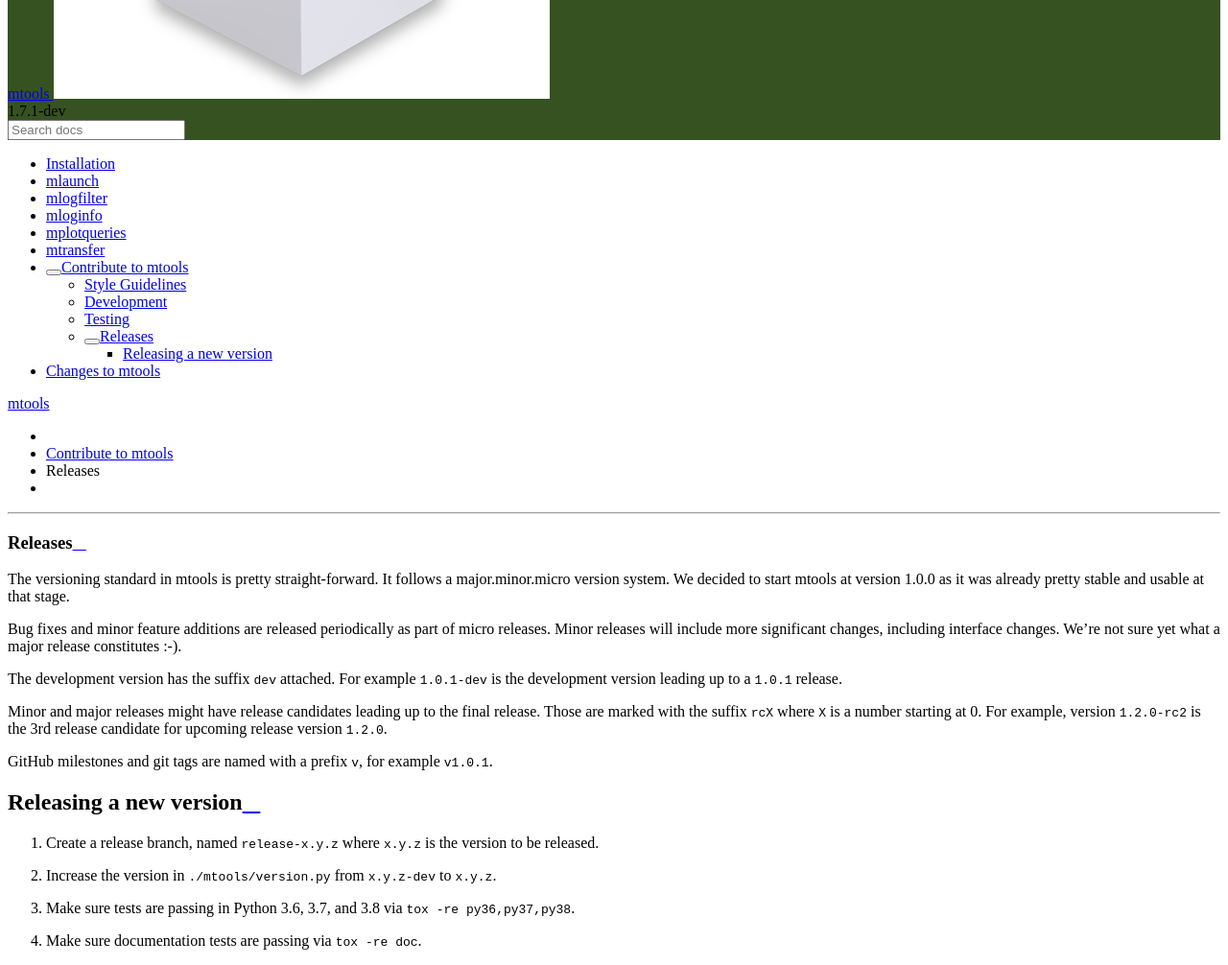
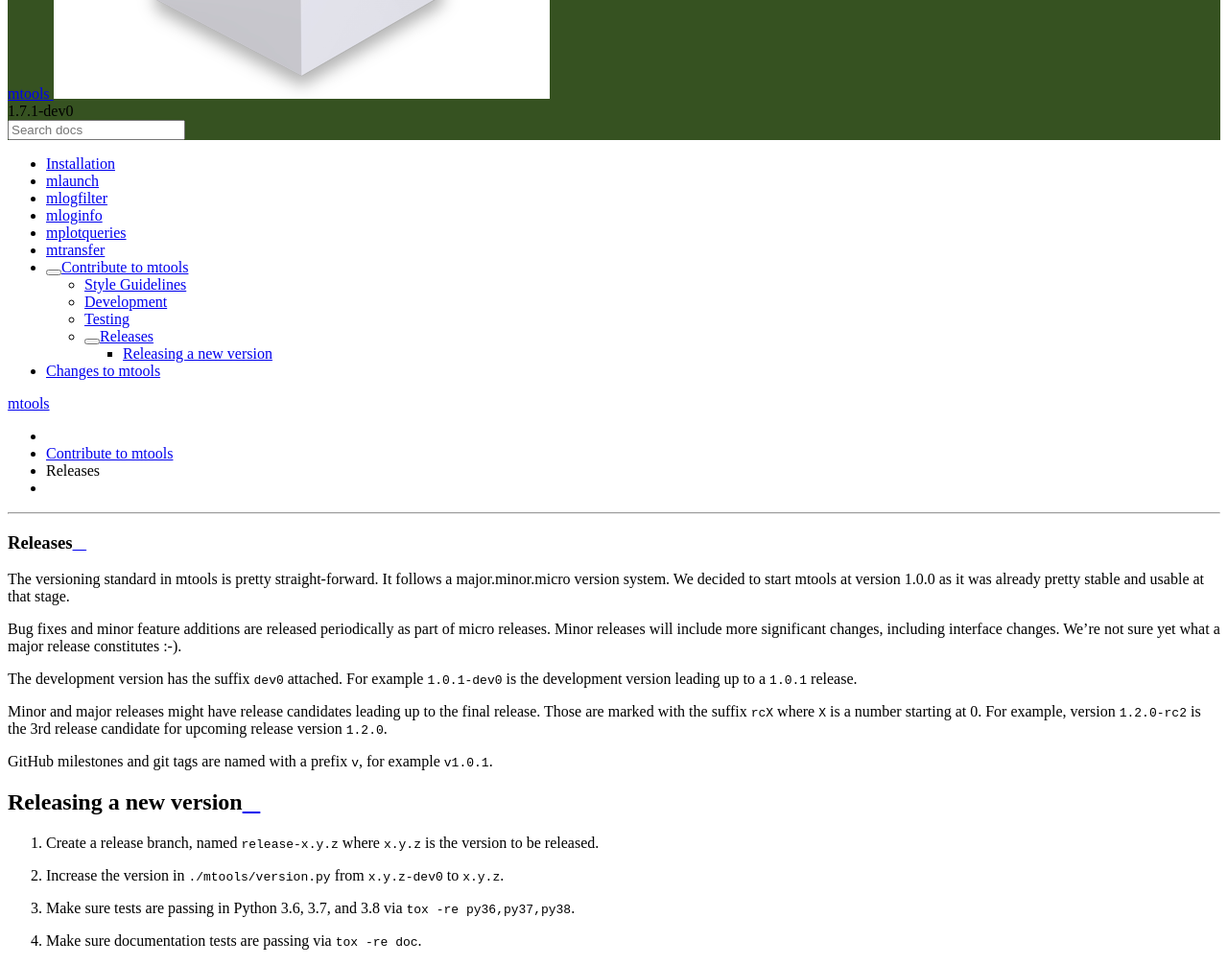
Before and after one commit to rueckstiess/mtools, a Sphinx documentation site: the page built from doc/release.rst, in a window 1280 px wide and 1400 px high. Shown: the part 278-1284 px from the top of the window at 96% size. Built offline with Sphinx 7.4.7 and the Read the Docs theme 2.0.0, drawn with Linux system fonts in a browser that asks for light colours; some of the changed text lies outside the part shown.

Commit message:
Fix #882: mtools -dev version is not compatible with PEP 440

```diff
--- a/doc/development.rst
+++ b/doc/development.rst
@@ -62,7 +62,7 @@ Using a development branch
       mlogf<tab>
 
    This should auto-complete to ``mlogfilter``. Also confirm the current
-   version, which should end in ``-dev`` for the ``develop`` branch:
+   version, which should end in ``-dev0`` for the ``develop`` branch:
 
    .. code-block:: bash
 
--- a/doc/release.rst
+++ b/doc/release.rst
@@ -10,8 +10,8 @@ Bug fixes and minor feature additions are released periodically as part of
 micro releases. Minor releases will include more significant changes, including
 interface changes. We're not sure yet what a major release constitutes :-).
 
-The development version has the suffix ``dev`` attached. For example
-``1.0.1-dev`` is the development version leading up to a ``1.0.1`` release.
+The development version has the suffix ``dev0`` attached. For example
+``1.0.1-dev0`` is the development version leading up to a ``1.0.1`` release.
 
 Minor and major releases might have release candidates leading up to the final
 release. Those are marked with the suffix ``rcX`` where ``X``
@@ -27,7 +27,7 @@ Releasing a new version
 
 #. Create a release branch, named ``release-x.y.z`` where ``x.y.z`` is the
    version to be released.
-#. Increase the version in ``./mtools/version.py`` from ``x.y.z-dev`` to
+#. Increase the version in ``./mtools/version.py`` from ``x.y.z-dev0`` to
    ``x.y.z``.
 #. Make sure tests are passing in Python 3.6, 3.7, and 3.8 via
    ``tox -re py36,py37,py38``.
@@ -43,4 +43,4 @@ Releasing a new version
 #. Merge the release branch into ``develop``.
 #. Delete the ``release-x.y.z`` branch.
 #. Bump the version on the develop branch (in ``./mtools/version.py``) to
-   ``x.y.(z+1)-dev``.
+   ``x.y.(z+1)-dev0``.
--- a/mtools/version.py
+++ b/mtools/version.py
@@ -1,4 +1,4 @@
 #!/usr/bin/env python3
 """Mtools version."""
 
-__version__ = '1.7.1-dev'
+__version__ = '1.7.1-dev0'
```
